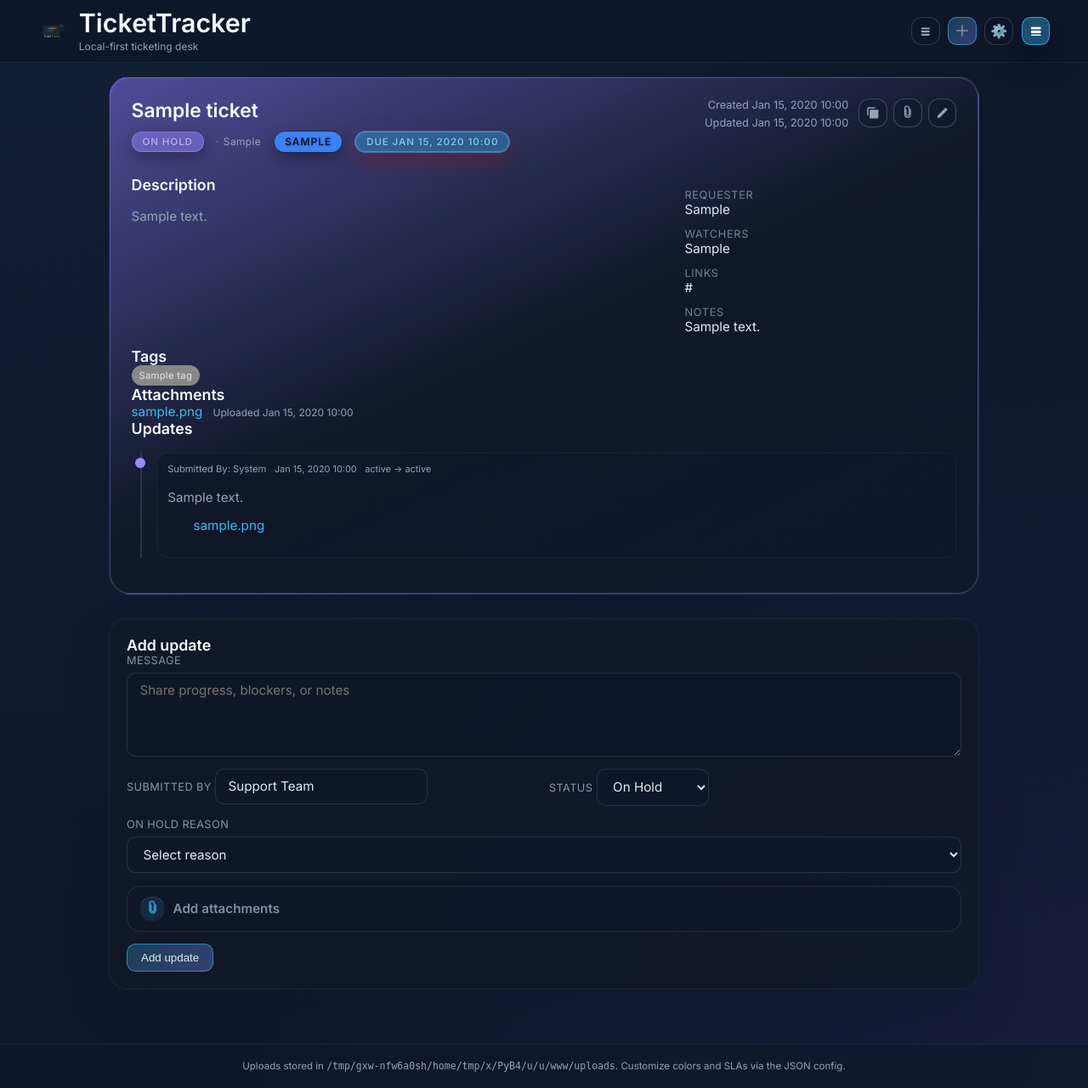
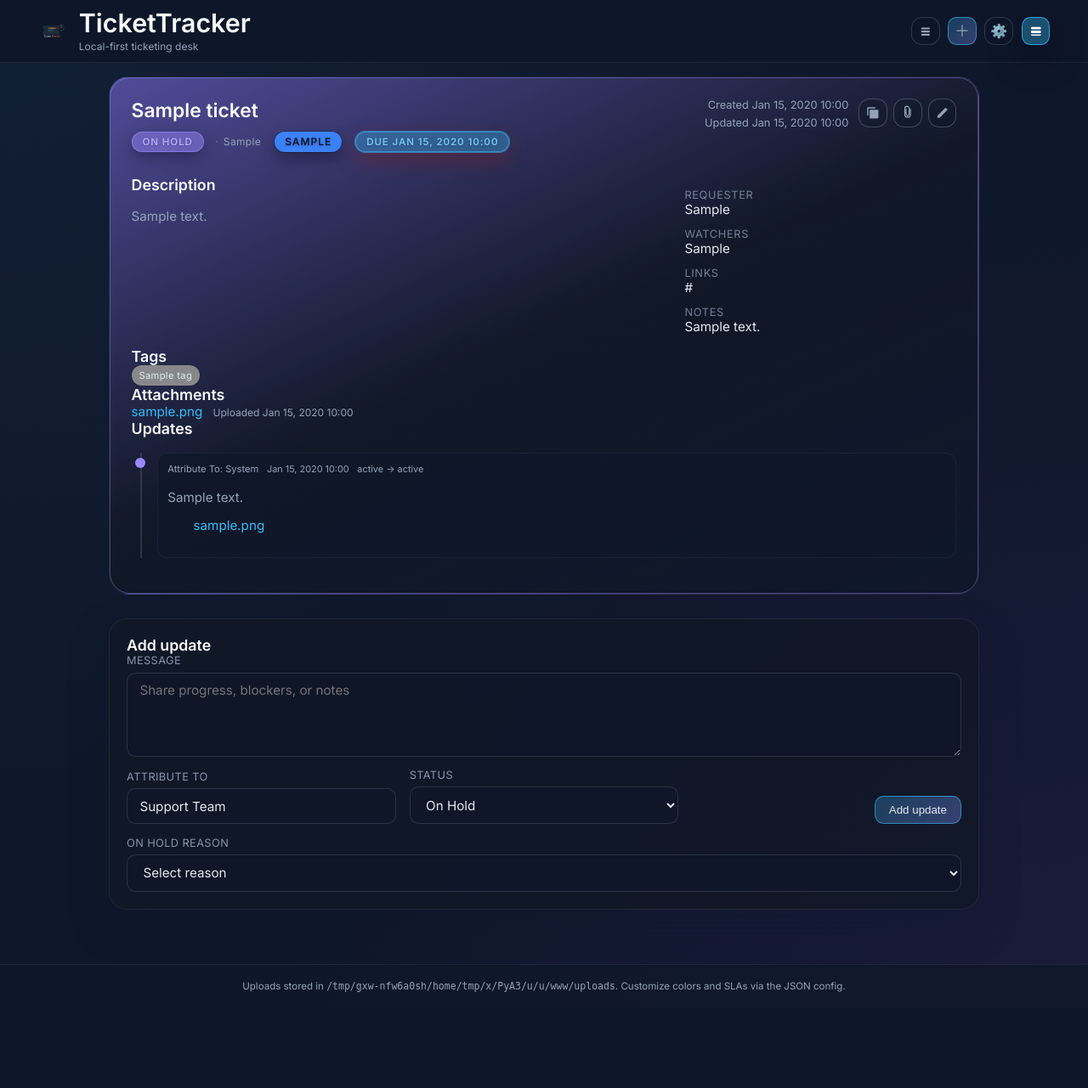
Before and after one commit to rinc3w1nd/TicketTracker, a Flask app: page /tickets/1 in a window 1280 px wide. Shown: the whole page at 85% size. After the commit the page ends 1168 px from the top, so only its background shows below. Run offline with Flask 3, Linux system fonts and the light colour scheme; tables that the repository leaves empty hold one stand-in row (values such as "Sample post").

Commit message:
Revise update form layout and copy

```diff
--- a/static/css/styles.css
+++ b/static/css/styles.css
@@ -855,6 +855,38 @@ body.compact .filter-fields .filter-actions {
   grid-template-columns: repeat(auto-fit, minmax(220px, 1fr));
 }
 
+.update-form .form-controls-row {
+  display: grid;
+  gap: 1rem;
+  grid-template-columns: repeat(auto-fit, minmax(220px, 1fr));
+  align-items: end;
+}
+
+.update-form .form-controls-row > * {
+  min-width: 0;
+}
+
+.update-form .form-controls-row .form-checkbox {
+  display: inline-flex;
+  align-items: center;
+  gap: 0.6rem;
+  align-self: end;
+  font-size: 0.95rem;
+  color: rgba(148, 163, 184, 0.9);
+  text-transform: none;
+  letter-spacing: normal;
+}
+
+.update-form .form-controls-row .form-checkbox input {
+  width: 1rem;
+  height: 1rem;
+}
+
+.update-form .form-controls-row .button {
+  align-self: end;
+  justify-self: end;
+}
+
 .field-group[data-hidden] {
   display: none;
 }
--- a/templates/ticket_detail.html
+++ b/templates/ticket_detail.html
@@ -203,7 +203,7 @@
           <div class="timeline-content">
             <div class="update-meta">
               <span class="author">
-                Submitted By:
+                Attribute To:
                 {{ 'System' if update.is_system else (update.author or config.default_submitted_by) }}
               </span>
               <span class="timestamp">{{ update.created_at.strftime('%b %d, %Y %H:%M') }}</span>
@@ -260,18 +260,18 @@
       <label for="message">Message</label>
       <textarea id="message" name="message" rows="4" placeholder="Share progress, blockers, or notes"></textarea>
     </div>
-    <div class="field-group split">
-      <div>
-        <label for="submitted_by">Submitted By</label>
+    <div class="form-controls-row">
+      <div class="field-group">
+        <label for="submitted_by">Attribute To</label>
         <input
           type="text"
           id="submitted_by"
           name="submitted_by"
-          placeholder="Submitted By (defaults to {{ config.default_submitted_by }})"
+          placeholder="Attribute To (defaults to {{ config.default_submitted_by }})"
           value="{{ config.default_submitted_by }}"
         />
       </div>
-      <div>
+      <div class="field-group">
         <label for="status">Status</label>
         <select id="status" name="status">
           {% for status in config.workflow %}
@@ -279,8 +279,19 @@
           {% endfor %}
         </select>
       </div>
+      {% if not ticket.due_date %}
+        <label class="form-checkbox" for="reage_ticket">
+          <input type="checkbox" id="reage_ticket" name="reage_ticket" value="1" />
+          Re-age ticket
+        </label>
+      {% endif %}
+      <button type="submit" class="button primary">Add update</button>
     </div>
-    <div class="field-group" {% if ticket.status != 'On Hold' %}data-hidden{% endif %}>
+    <div
+      class="field-group"
+      data-on-hold-group
+      {% if ticket.status != 'On Hold' %}data-hidden{% endif %}
+    >
       <label for="on_hold_reason">On hold reason</label>
       <select id="on_hold_reason" name="on_hold_reason">
         <option value="">Select reason</option>
@@ -289,58 +300,11 @@
         {% endfor %}
       </select>
     </div>
-    <details class="attachment-collapsible" data-attachment-collapsible>
-      <summary class="attachment-toggle">
-        <span class="attachment-icon" aria-hidden="true">
-          <svg viewBox="0 0 24 24" focusable="false" aria-hidden="true">
-            <path
-              d="M16.5 6.5v8a4.5 4.5 0 1 1-9 0V5a3.5 3.5 0 0 1 7 0v9a2.5 2.5 0 1 1-5 0V6.5"
-              fill="none"
-              stroke="currentColor"
-              stroke-width="1.7"
-              stroke-linecap="round"
-              stroke-linejoin="round"
-            ></path>
-          </svg>
-        </span>
-        <span class="attachment-toggle-text">
-          <span class="attachment-toggle-state attachment-toggle-state--closed">Add attachments</span>
-          <span class="attachment-toggle-state attachment-toggle-state--open">Hide attachments</span>
-        </span>
-        <span class="attachment-summary-count" data-attachment-count aria-live="polite" hidden></span>
-      </summary>
-      <div class="attachment-fields">
-        <div class="field-group">
-          <label for="attachments">Attachments</label>
-          <input
-            type="file"
-            id="attachments"
-            name="attachments"
-            multiple
-            aria-describedby="update-attachments-help"
-            data-attachment-input
-          />
-          <p class="help" id="update-attachments-help">
-            Files upload to <code>{{ app_config.uploads_path }}</code> when you submit this update.
-            Select as many files as you need in a single step.
-          </p>
-        </div>
-      </div>
-    </details>
-    <div class="actions">
-      <button type="submit" class="button primary">Add update</button>
-      {% if not ticket.due_date %}
-        <label class="checkbox" for="reage_ticket">
-          <input type="checkbox" id="reage_ticket" name="reage_ticket" value="1" />
-          Re-age ticket
-        </label>
-      {% endif %}
-    </div>
   </form>
 </section>
 <script>
   const updateStatusSelect = document.getElementById('status');
-  const updateHoldGroup = document.querySelector('.update-form [data-hidden]');
+  const updateHoldGroup = document.querySelector('[data-on-hold-group]');
   const updateToggleHold = () => {
     if (!updateHoldGroup) return;
     if (updateStatusSelect && updateStatusSelect.value === 'On Hold') {
@@ -353,39 +317,6 @@
     updateStatusSelect.addEventListener('change', updateToggleHold);
     updateToggleHold();
   }
-
-  const formatAttachmentCount = (count) => `${count} file${count === 1 ? '' : 's'} selected`;
-  const attachmentDetails = document.querySelectorAll('[data-attachment-collapsible]');
-  attachmentDetails.forEach((details) => {
-    const input = details.querySelector('[data-attachment-input]');
-    const count = details.querySelector('[data-attachment-count]');
-
-    if (!input) return;
-
-    const updateAttachmentState = () => {
-      const files = input.files ? input.files.length : 0;
-      if (files > 0) {
-        details.dataset.hasFiles = 'true';
-        if (count) {
-          count.hidden = false;
-          count.textContent = formatAttachmentCount(files);
-        }
-        if (!details.open) {
-          details.open = true;
-        }
-      } else {
-        delete details.dataset.hasFiles;
-        if (count) {
-          count.hidden = true;
-          count.textContent = '';
-        }
-      }
-    };
-
-    input.addEventListener('change', updateAttachmentState);
-    input.addEventListener('input', updateAttachmentState);
-    updateAttachmentState();
-  });
 </script>
 {% endblock %}
 
```
